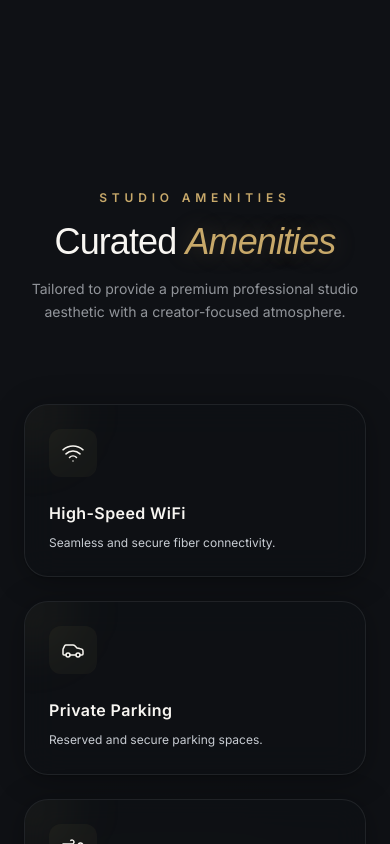
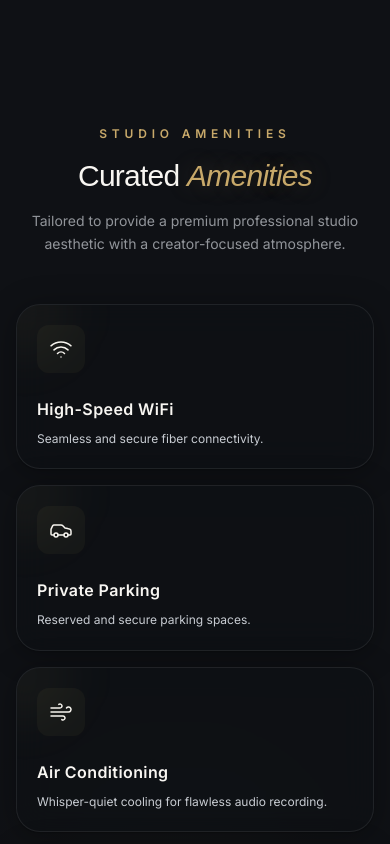
Before and after one commit to Nitin-2711/dreamy-main, a React (Vite) app: page / in a window 390 px wide. Shown: the part 6240-7084 px from the top of the page. Built offline with nearby package versions, Linux system fonts and the light colour scheme; a web font is replaced by a local one.

Commit message:
style: improve responsiveness and padding adjustments for AmenitiesSection components

```diff
--- a/src/sections/Amenities/AmenitiesSection.jsx
+++ b/src/sections/Amenities/AmenitiesSection.jsx
@@ -37,7 +37,7 @@ const AmenitiesSection = () => {
   };
 
   return (
-    <section id="amenities" className="py-32 relative bg-theme-bg overflow-hidden z-10 transition-colors duration-700">
+    <section id="amenities" className="py-16 md:py-32 relative bg-theme-bg overflow-hidden z-10 transition-colors duration-700">
       {/* Background Subtle Glows (Optimized GPU radial-gradients) */}
       <div className="absolute inset-0 pointer-events-none overflow-hidden opacity-50">
         <div
@@ -50,10 +50,10 @@ const AmenitiesSection = () => {
         />
       </div>
 
-      <div className="container mx-auto px-6 max-w-6xl relative z-10">
+      <div className="container mx-auto px-4 md:px-6 max-w-6xl relative z-10">
 
         {/* Section Header */}
-        <div className="text-center mb-20">
+        <div className="text-center mb-12 md:mb-20">
           <motion.span
             initial={{ opacity: 0, y: 15 }}
             whileInView={{ opacity: 1, y: 0 }}
@@ -66,7 +66,7 @@ const AmenitiesSection = () => {
             initial={{ opacity: 0, y: 25 }}
             whileInView={{ opacity: 1, y: 0 }}
             viewport={{ once: true }}
-            className="font-heading text-4xl md:text-5xl text-theme-text tracking-tight font-medium"
+            className="font-heading text-3xl md:text-5xl text-theme-text tracking-tight font-medium"
           >
             Curated <span className="italic text-warm-beige text-glow hover:text-glow-intense transition-all duration-300">Amenities</span>
           </motion.h2>
@@ -86,13 +86,13 @@ const AmenitiesSection = () => {
           initial="hidden"
           whileInView="visible"
           viewport={{ once: true, margin: "-50px" }}
-          className="grid grid-cols-1 sm:grid-cols-2 md:grid-cols-3 lg:grid-cols-5 gap-6 mb-16"
+          className="grid grid-cols-1 sm:grid-cols-2 md:grid-cols-3 lg:grid-cols-5 gap-4 md:gap-6 mb-12 md:mb-16"
         >
           {amenities.map((item, idx) => (
             <motion.div
               key={idx}
               variants={itemVariants}
-              className="flex flex-col p-6 rounded-2xl glass-card border border-glass-border hover:border-warm-beige/40 hover:shadow-[0_10px_30px_rgba(200,169,106,0.08)] transition-all duration-500 relative group overflow-hidden"
+              className="flex flex-col p-5 md:p-6 rounded-2xl glass-card border border-glass-border hover:border-warm-beige/40 hover:shadow-[0_10px_30px_rgba(200,169,106,0.08)] transition-all duration-500 relative group overflow-hidden"
             >
               {/* Inner ambient glow behind icon on hover */}
               <div className="absolute -top-10 -left-10 w-24 h-24 bg-warm-beige/5 rounded-full group-hover:bg-warm-beige/10 blur-xl transition-all duration-500"></div>
@@ -127,7 +127,7 @@ const AmenitiesSection = () => {
           <div className="absolute top-0 left-0 right-0 h-[1px] bg-gradient-to-r from-transparent via-warm-beige/30 to-transparent"></div>
 
           {/* Visual Showcase - Column 7 */}
-          <div className="lg:col-span-7 aspect-video lg:aspect-auto relative overflow-hidden min-h-[350px]">
+          <div className="lg:col-span-7 aspect-video lg:aspect-auto relative overflow-hidden min-h-[250px] sm:min-h-[300px] md:min-h-[350px]">
             <LazyImage
               src={theme === 'dark' ? "/img/plaza_night.webp" : "/img/plaza_facade.webp"}
               alt="Night View Visualization"
@@ -146,7 +146,7 @@ const AmenitiesSection = () => {
           </div>
 
           {/* Descriptive Content - Column 5 */}
-          <div className="lg:col-span-5 p-8 md:p-12 flex flex-col justify-center space-y-6 relative z-10">
+          <div className="lg:col-span-5 p-6 md:p-8 lg:p-12 flex flex-col justify-center space-y-6 relative z-10">
             <div className="w-12 h-12 rounded-xl bg-warm-beige/10 flex items-center justify-center text-warm-beige mb-2">
               <Sunset size={24} />
             </div>
@@ -163,7 +163,7 @@ const AmenitiesSection = () => {
             </p>
 
             {/* Coffee aesthetic text detail */}
-            <div className="flex items-center gap-4 p-4 rounded-xl bg-warm-beige/5 border border-glass-border">
+            <div className="flex flex-col sm:flex-row items-start sm:items-center gap-3 sm:gap-4 p-4 rounded-xl bg-warm-beige/5 border border-glass-border">
               <span className="text-2xl">☕</span>
               <div className="text-xs text-theme-text-secondary leading-relaxed font-normal">
                 Perfect for outdoor lighting setups, lifestyle photography, or unwinding between creative sessions high above the urban hustle.
```
